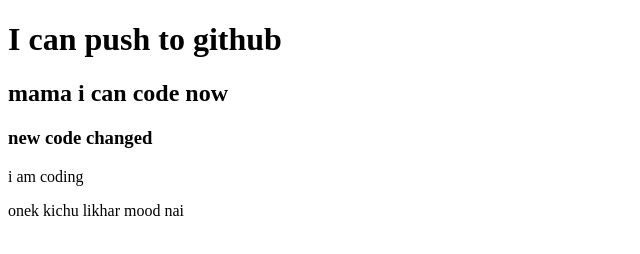
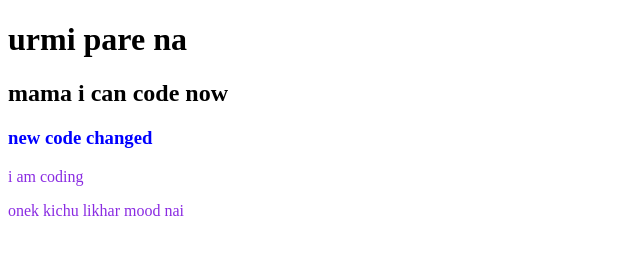
Before and after one commit to pondit4/my-first-repo, a plain HTML site: page index.html in a window 1280 px wide. Shown: the whole page, without its empty margins (0-640 px from the left). Drawn offline with Linux system fonts and the light colour scheme.

Commit message:
header added

```diff
--- a/index.html
+++ b/index.html
@@ -5,9 +5,11 @@
     <meta http-equiv="X-UA-Compatible" content="IE=edge">
     <meta name="viewport" content="width=device-width, initial-scale=1.0">
     <title>my first github repo</title>
+    <link rel="stylesheet" href="style.css">
+
 </head>
 <body>
-    <h1>I can push to github</h1>
+    <h1>urmi pare na</h1>
     <h2>mama i can code now</h2>
     <h3>new code changed</h3>
     <p>i am coding</p>
--- /dev/null
+++ b/style.css
@@ -0,0 +1,6 @@
+p{
+    color: blueviolet;
+}
+h3{
+    color: blue;
+}
```
